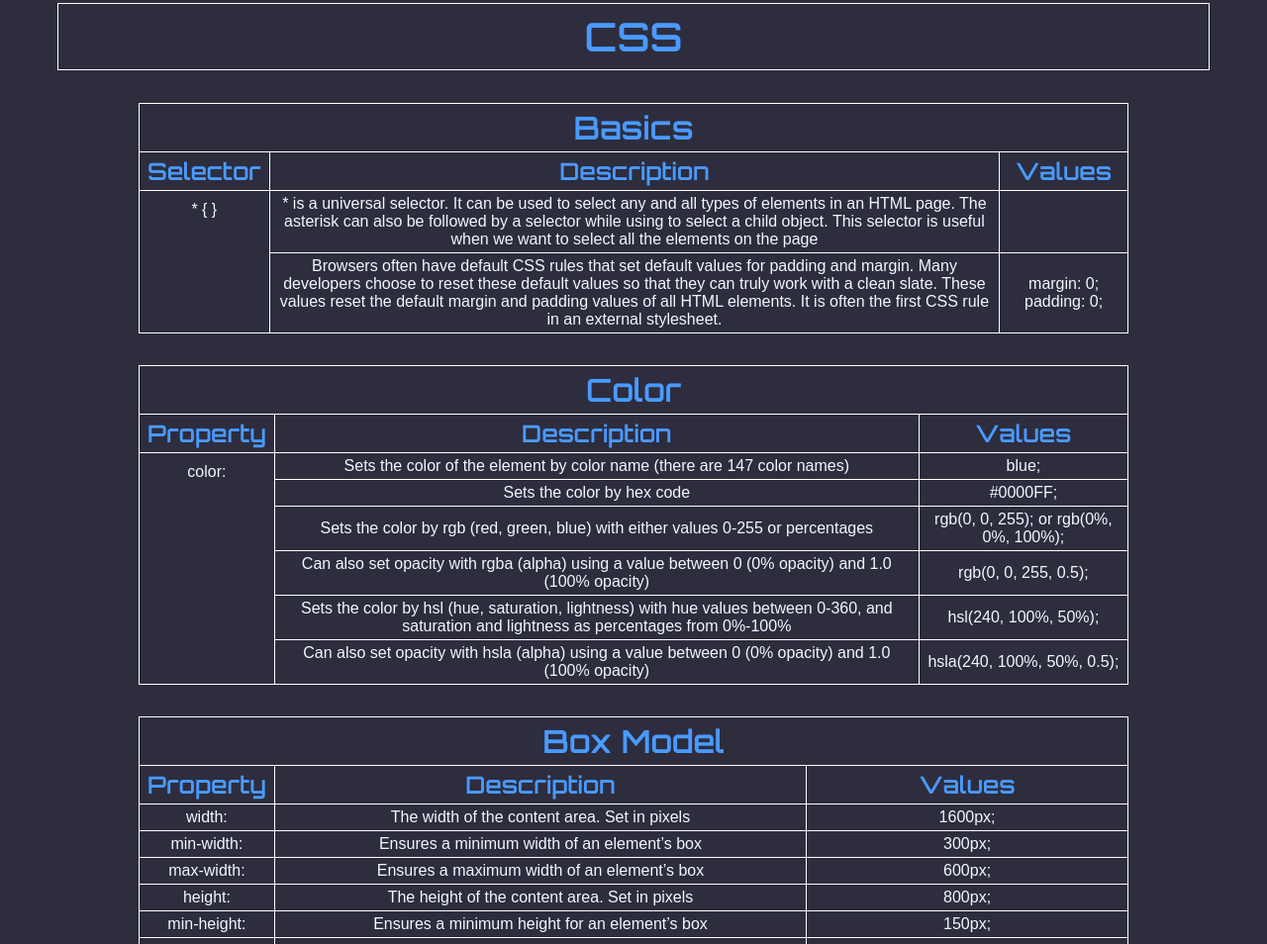
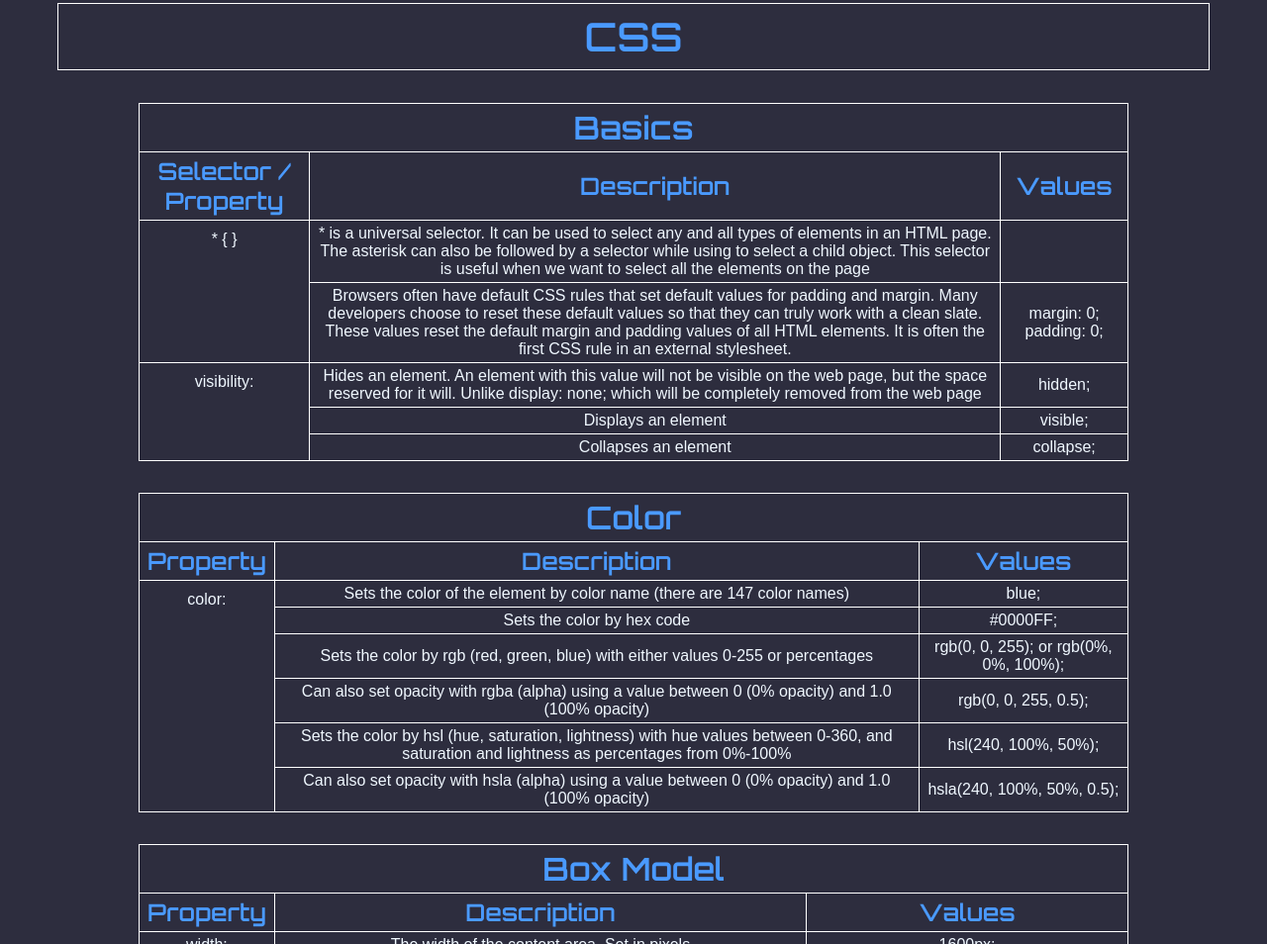
Before and after one commit to DomenicoOS/html_css_reference, a plain HTML site: page index.html in a window 1280 px wide. Shown: the part 870-1824 px from the top of the page at 99% size. Drawn offline with Linux system fonts and the light colour scheme.

Commit message:
added visibility property under CSS Basics

```diff
--- a/index.html
+++ b/index.html
@@ -164,7 +164,7 @@
                     <th id="header-color" class="table-header" colspan="3">Basics</th>
                 </tr>
                 <tr>
-                    <th>Selector</th>
+                    <th>Selector / Property</th>
                     <th>Description</th>
                     <th>Values</th>
                 </tr>
@@ -179,6 +179,19 @@
                 <tr>
                     <td>Browsers often have default CSS rules that set default values for padding and margin. Many developers choose to reset these default values so that they can truly work with a clean slate. These values reset the default margin and padding values of all HTML elements. It is often the first CSS rule in an external stylesheet.</td>
                     <td>margin: 0; padding: 0;</td>
+                </tr>
+                <tr>
+                    <td class="align-top" rowspan="3">visibility:</td>
+                    <td>Hides an element. An element with this value will not be visible on the web page, but the space reserved for it will. Unlike display: none; which will be completely removed from the web page</td>
+                    <td>hidden;</td>
+                </tr>
+                <tr>
+                    <td>Displays an element</td>
+                    <td>visible;</td>
+                </tr>
+                <tr>
+                    <td>Collapses an element</td>
+                    <td>collapse;</td>
                 </tr>
             </tbody>
 
```
